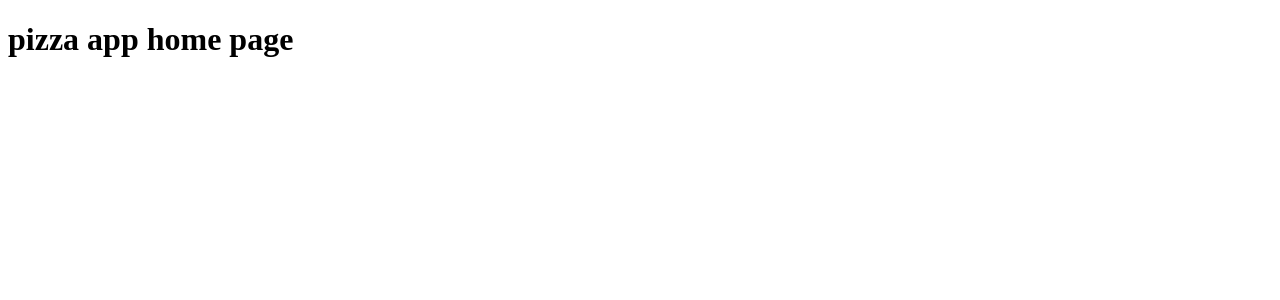
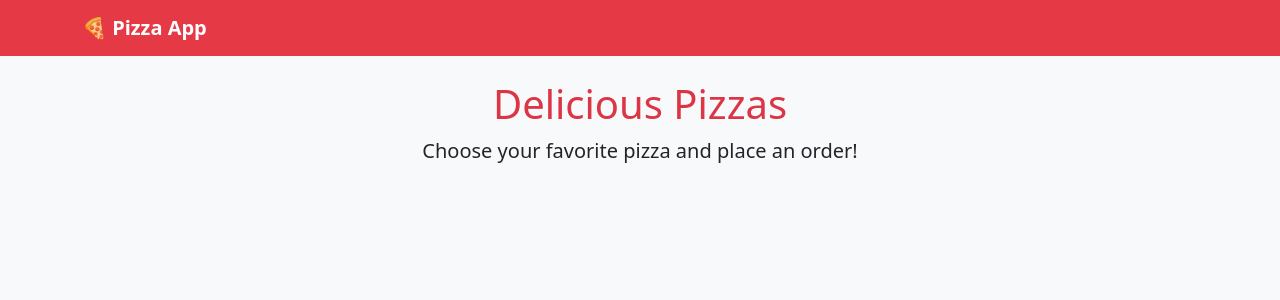
Before and after one commit to ganeshpawar515/Django-rest, a Django app: page / in a window 1280 px wide. Shown: the top 300 px of the page. Run offline with Django 4.2, Linux system fonts and the light colour scheme; data that the repository does not hold is empty.

Commit message:
created pizza list page

```diff
--- a/myProject/settings.py
+++ b/myProject/settings.py
@@ -135,6 +135,9 @@ BASE_DIR = os.path.dirname(os.path.dirname(os.path.abspath(__file__)))
 #     os.path.join(BASE_DIR, 'static_root')
 # ]
 
+MEDIA_URL = "/media/"
+MEDIA_ROOT = os.path.join(BASE_DIR, "media")
+
 # Default primary key field type
 # https://docs.djangoproject.com/en/4.2/ref/settings/#default-auto-field
 
--- a/myProject/urls.py
+++ b/myProject/urls.py
@@ -17,6 +17,10 @@ Including another URLconf
 from django.contrib import admin
 from django.urls import path,include
 
+from django.conf import settings
+from django.conf.urls.static import static
+
+
 urlpatterns = [
     path('admin/', admin.site.urls),
     # path("", include("api.urls")),
@@ -24,3 +28,5 @@ urlpatterns = [
     # path("", include("e_commerce.urls"))
     path("", include("pizza.urls"))
 ]
+if settings.DEBUG:
+    urlpatterns += static(settings.MEDIA_URL, document_root=settings.MEDIA_ROOT)
--- a/pizza/templates/pizza/home.html
+++ b/pizza/templates/pizza/home.html
@@ -3,9 +3,69 @@
 <head>
     <meta charset="UTF-8">
     <meta name="viewport" content="width=device-width, initial-scale=1.0">
-    <title>Document</title>
+    <title>Pizza List</title>
+    <!-- Bootstrap 5 CSS -->
+    <link href="https://cdn.jsdelivr.net/npm/bootstrap@5.3.0/dist/css/bootstrap.min.css" rel="stylesheet">
+    <style>
+        body {
+            background-color: #f8f9fa;
+        }
+        .navbar {
+            background-color: #e63946;
+        }
+        .navbar-brand {
+            color: white;
+            font-weight: bold;
+        }
+        .card {
+            transition: transform 0.2s;
+        }
+        .card:hover {
+            transform: scale(1.05);
+        }
+        .card img {
+            height: 200px;
+            object-fit: cover;
+        }
+    </style>
 </head>
 <body>
-    <h1>pizza app home page</h1>
+
+    <!-- Navbar -->
+    <nav class="navbar navbar-expand-lg">
+        <div class="container">
+            <a class="navbar-brand" href="#">🍕 Pizza App</a>
+        </div>
+    </nav>
+
+    <!-- Page Heading -->
+    <div class="container text-center mt-4">
+        <h1 class="text-danger">Delicious Pizzas</h1>
+        <p class="lead">Choose your favorite pizza and place an order!</p>
+    </div>
+
+    <!-- Pizza Grid -->
+    <div class="container mt-4">
+        <div class="row">
+            {% for product in products %}
+            <div class="col-md-4 mb-4">
+                <div class="card shadow-sm">
+                    <img src="{{ product.image.url }}" class="card-img-top" alt="{{ product.name }}">
+                    <div class="card-body text-center">
+                        <h5 class="card-title">{{ product.name }}</h5>
+                        <p class="text-muted">{{ product.category }}</p>
+                        <p class="fw-bold text-danger">${{ product.price }}</p>
+                        <form action="">
+                            <button type="submit" class="btn btn-danger w-100">Place Order</button>
+                        </form>
+                    </div>
+                </div>
+            </div>
+            {% endfor %}
+        </div>
+    </div>
+
+    <!-- Bootstrap 5 JS -->
+    <script src="https://cdn.jsdelivr.net/npm/bootstrap@5.3.0/dist/js/bootstrap.bundle.min.js"></script>
 </body>
 </html>
--- a/pizza/views.py
+++ b/pizza/views.py
@@ -1,6 +1,7 @@
 from django.shortcuts import render
-
+from .models import Product
 # Create your views here.
 
 def home(request):
-    return render(request, "pizza/home.html")
+    pizzas = Product.objects.all()
+    return render(request, "pizza/home.html",{"products":pizzas})
```
Also changed, not shown: pizza/models.py (+13 -7 lines), pizza Images/image1.jpeg (added), pizza Images/image2.jpeg (added), pizza Images/image3.jpeg (added), pizza Images/image4.jpeg (added), pizza/migrations/0002_product_category_alter_product_image_and_more.py (added), pizza/migrations/0003_alter_product_category_alter_product_size.py (added), product_images/img.jpg (added).
